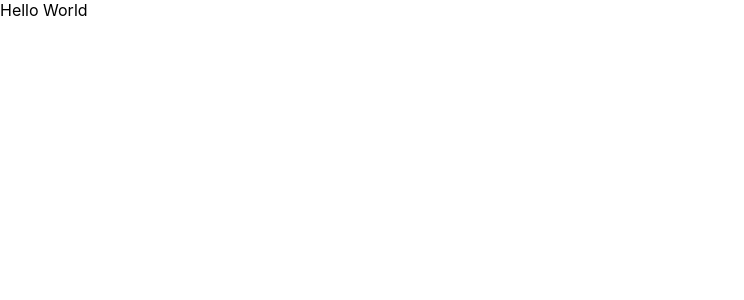
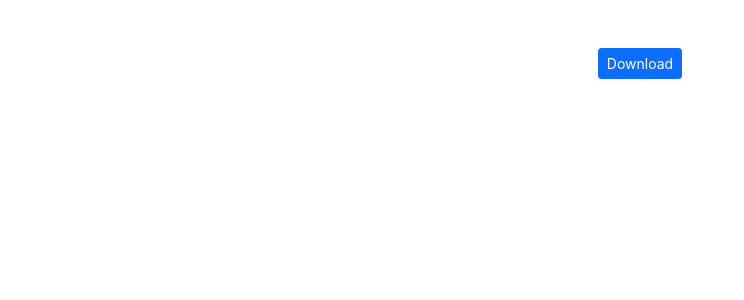
Before and after one commit to anubhav-goel/react-download-file-axios, a React (Create React App) app: page / in a window 1280 px wide. Shown: the top 300 px of the page, without its empty margins (0-744 px from the left). Built offline with nearby package versions, Linux system fonts and the light colour scheme.

Commit message:
Added: DownloadSampleCsvFile component

```diff
--- a/src/App.tsx
+++ b/src/App.tsx
@@ -1,7 +1,8 @@
 import React from "react";
+import { DownloadSampleCsvFile } from "./components/downloadSampleCsvFile";
 
 const App: React.FC = () => {
-  return <div>Hello World</div>;
+  return <DownloadSampleCsvFile />;
 };
 
 export default App;
--- /dev/null
+++ b/src/components/downloadSampleCsvFile/index.tsx
@@ -0,0 +1,57 @@
+import axios from "axios";
+import React, { useState } from "react";
+import { DateTime } from "luxon";
+import { useDownloadFile } from "../../customHooks/useDownloadFile";
+import { Button, ButtonState } from "../button";
+import { Alert, Container } from "react-bootstrap";
+
+export const DownloadSampleCsvFile: React.FC = () => {
+  const [buttonState, setButtonState] = useState<ButtonState>(
+    ButtonState.Primary
+  );
+  const [showAlert, setShowAlert] = useState<boolean>(false);
+
+  const preDownloading = () => setButtonState(ButtonState.Loading);
+  const postDownloading = () => setButtonState(ButtonState.Primary);
+
+  const onErrorDownloadFile = () => {
+    setButtonState(ButtonState.Primary);
+    setShowAlert(true);
+    setTimeout(() => {
+      setShowAlert(false);
+    }, 3000);
+  };
+
+  const getFileName = () => {
+    return DateTime.local().toISODate() + "_sample-file.csv";
+  };
+
+  const downloadSampleCsvFile = () => {
+    // throw new Error("hello");
+    return axios.get(
+      "https://raw.githubusercontent.com/anubhav-goel/react-download-file-axios/main/csv-sample.csv"
+    );
+  };
+
+  const { fileRef, fileUrl, downloadFile, fileName } = useDownloadFile({
+    asyncFunction: downloadSampleCsvFile,
+    preDownloading,
+    postDownloading,
+    onError: onErrorDownloadFile,
+    getFileName,
+  });
+
+  return (
+    <Container className="mt-5">
+      <Alert variant="danger" show={showAlert}>
+        Something went wrong. Please try again!
+      </Alert>
+      <a href={fileUrl} download={fileName} className="hidden" ref={fileRef} />
+      <Button
+        label="Download"
+        buttonState={buttonState}
+        onClick={downloadFile}
+      />
+    </Container>
+  );
+};
```
Also changed, not shown: src/index.tsx (+7 -6 lines).
